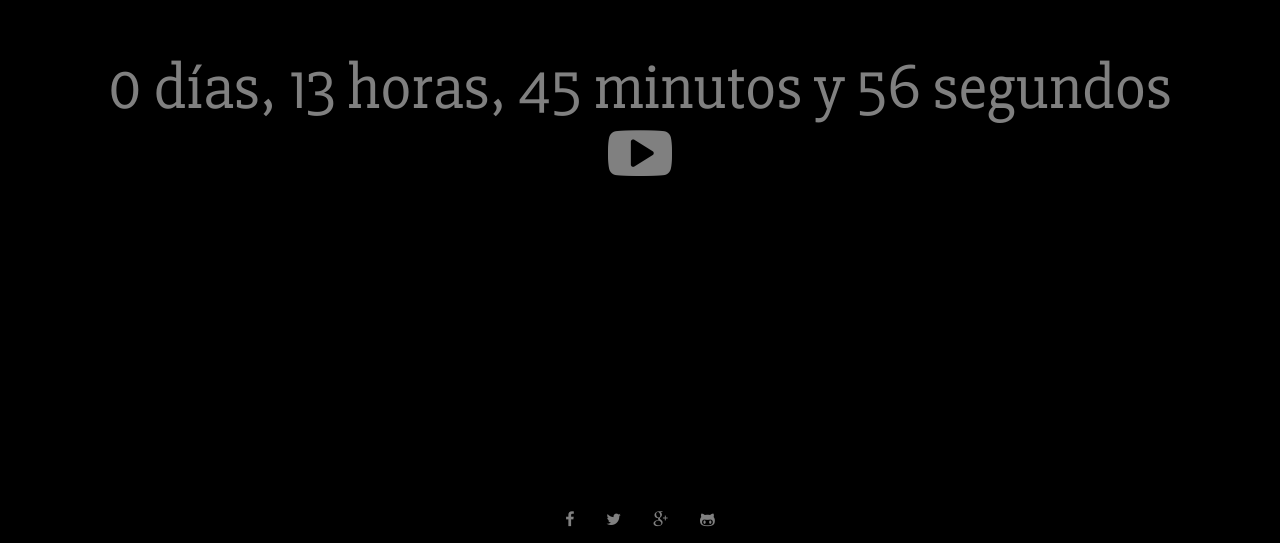
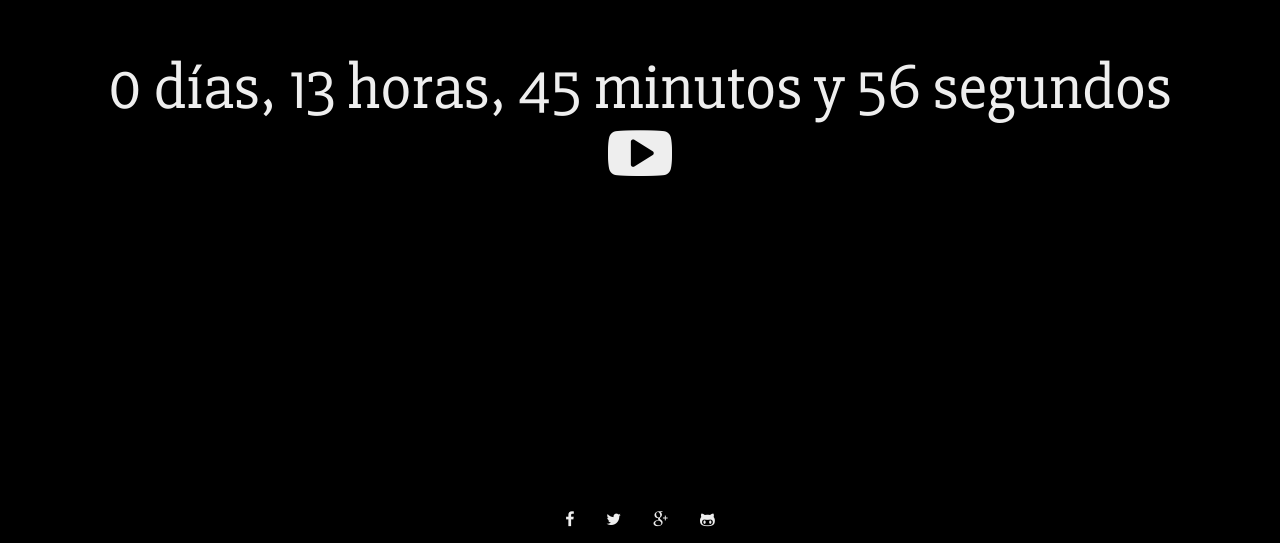
Before and after one commit to debateMyEF/debateMyEF.github.io, a website: page index.html in a window 1280 px wide. Shown: the part 257-800 px from the top of the page. Drawn offline with Linux system fonts and the light colour scheme.

Commit message:
Change gray

```diff
--- a/index.html
+++ b/index.html
@@ -15,7 +15,7 @@
 <body ng-app="debateMyEF">
     <section ng-controller="CountdownCtrl" class="countdown">
         <div ng-if="date.days != 0 || date.hours != 0 || date.minutes != 0 || date.seconds != 0">
-            <span ng-cloak style="color: gray">
+            <span ng-cloak style="color: #eee">
             {{date.days | timestamp: 'day'}}, {{date.hours | timestamp: 'hour'}},
             {{date.minutes | timestamp: 'minute'}} y
             {{date.seconds | timestamp: 'second'}}
--- a/styles/main.css
+++ b/styles/main.css
@@ -113,12 +113,12 @@ footer{
 }
 
 footer a {
-    color: gray;
+    color: #eee;
     margin: 0vh 2vh 0vh 2vh;
 }
 
 #youtube {
-    color: gray;
+    color: #eee;
 }
 
 #youtube:hover {
```
